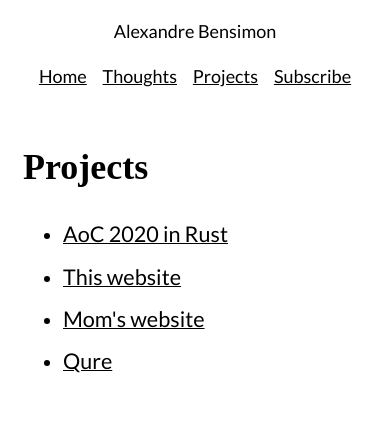
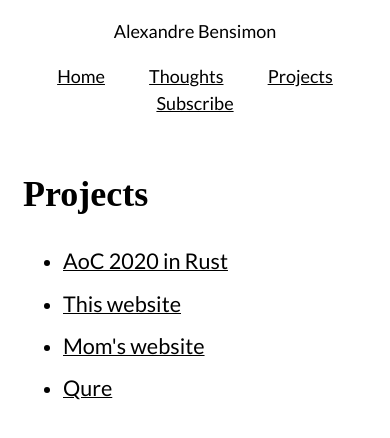
Before and after one commit to alexbensimon/personal-website, a Next.js app: page /projects in a window 390 px wide. Shown: the top 438 px of the page. Built offline with nearby package versions, Linux system fonts and the light colour scheme; a web font is replaced by a local one.

Commit message:
Fix header responsiveness

```diff
--- a/components/Header.tsx
+++ b/components/Header.tsx
@@ -14,22 +14,22 @@ export const Header: FC = () => {
         )}
         <nav>
           <ul className="list">
-            <li>
+            <li className="listItem">
               <Link href="/">
                 <a>Home</a>
               </Link>
             </li>
-            <li>
+            <li className="listItem">
               <Link href="/thoughts">
                 <a>Thoughts</a>
               </Link>
             </li>
-            <li>
+            <li className="listItem">
               <Link href="/projects">
                 <a>Projects</a>
               </Link>
             </li>
-            <li>
+            <li className="listItem">
               <a
                 href="http://eepurl.com/hqjAnT"
                 target="_blank"
@@ -45,7 +45,6 @@ export const Header: FC = () => {
         .root {
           text-align: center;
           margin-bottom: 50px;
-          min-width: 250px;
         }
         .titleOnRoot {
           margin: 0;
@@ -58,6 +57,10 @@ export const Header: FC = () => {
           padding: 0;
           display: flex;
           justify-content: space-evenly;
+          flex-wrap: wrap;
+        }
+        .listItem {
+          padding: 0 10px 0;
         }
       `}</style>
     </>
```
